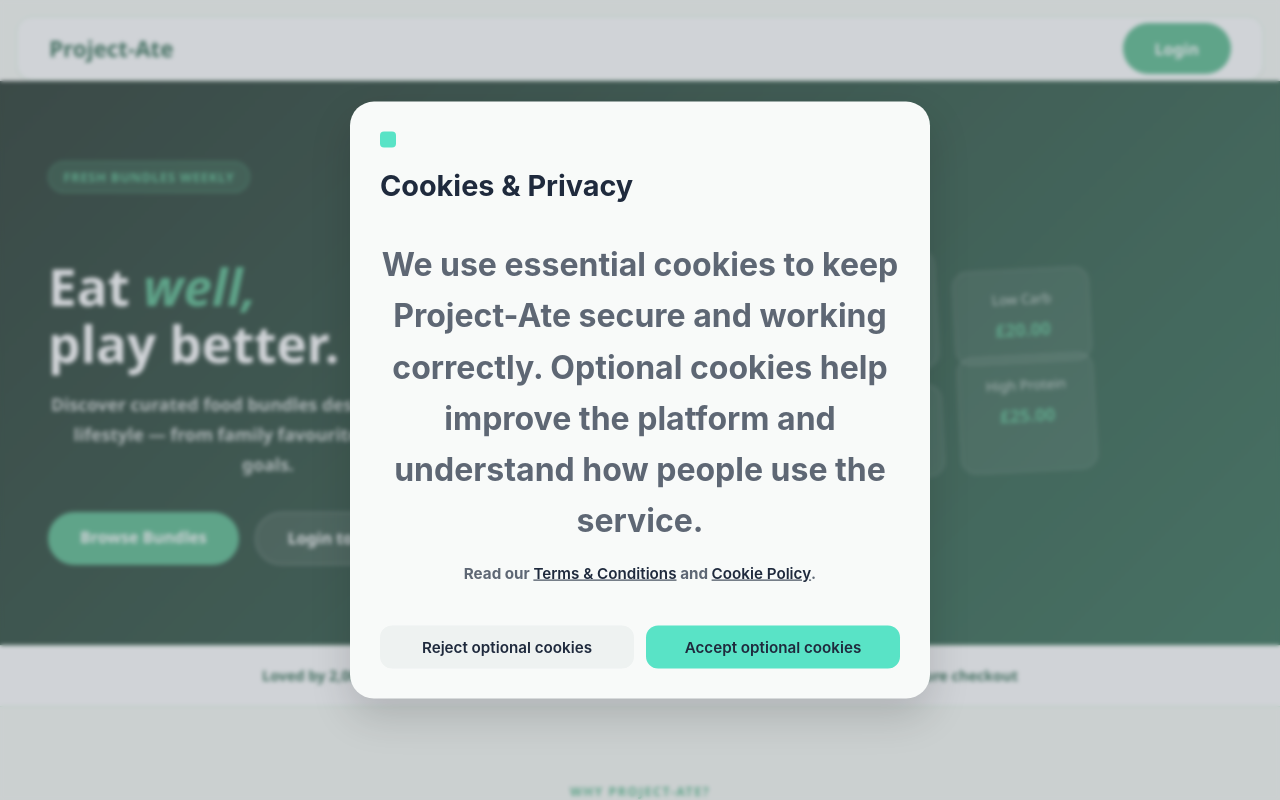
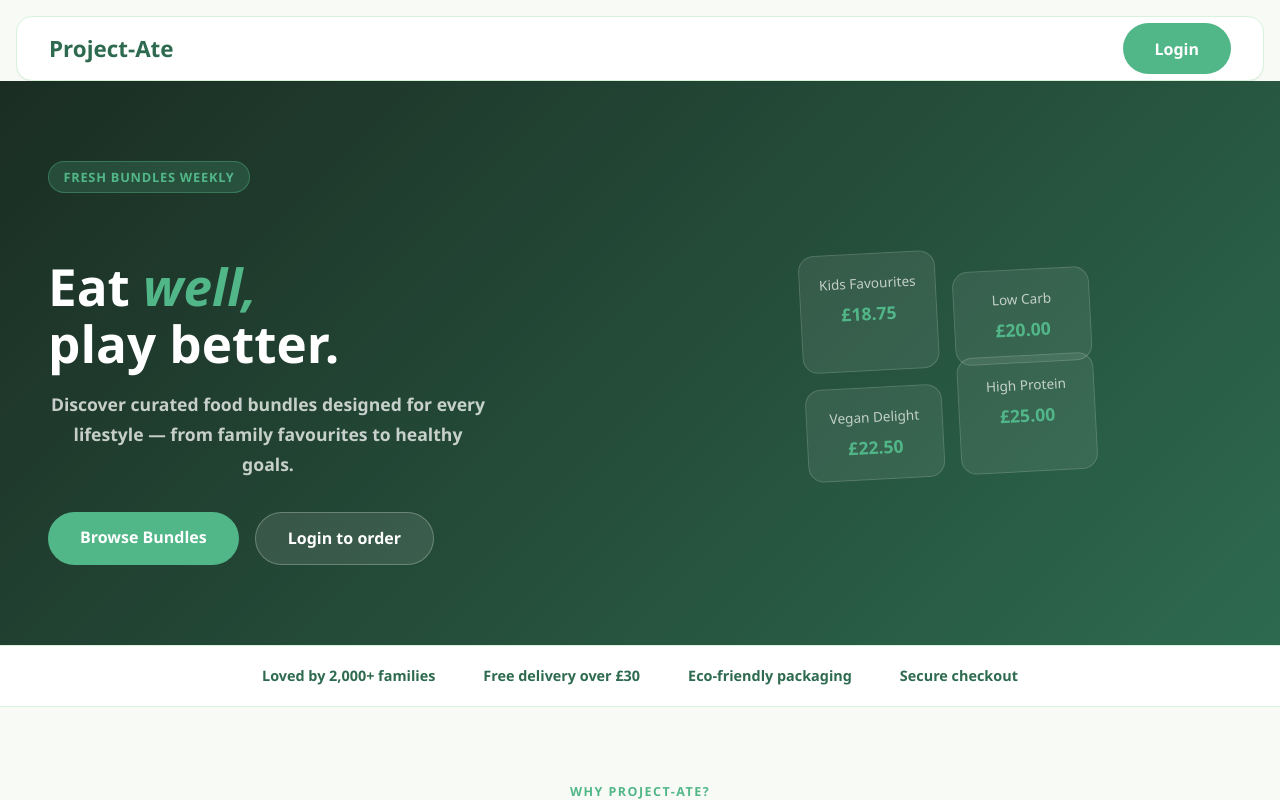
Before and after one commit to Project-Ate-COM2020/Project-Ate, a React app in the folder frontend/: page / in a window 1280 px wide. Shown: the top 800 px of the page. Built offline with nearby package versions, Linux system fonts and the light colour scheme; no server answers; the HTML template or start-up script is replaced by a standard one.

Commit message:
updated_cookies

```diff
--- a/frontend/src/api-legacy/cookieConsentApi.js
+++ /dev/null
@@ -1,26 +0,0 @@
-export async function sendCookieConsent(choice) {
-    try {
-      const response = await fetch("/api/cookie-consent", {
-        method: "POST",
-        headers: {
-          "Content-Type": "application/json",
-        },
-        credentials: "include",
-        body: JSON.stringify({
-          consent: choice,
-          consentVersion: "1.0",
-          timestamp: new Date().toISOString(),
-        }),
-      });
-
-      if (!response.ok) {
-        throw new Error("Failed to record cookie consent");
-      }
-
-      return await response.json();
-
-    } catch (error) {
-      console.error("Cookie consent API error:", error);
-      throw error;
-    }
-  }
--- a/frontend/src/cookiePopup/cookiesConsent.jsx
+++ b/frontend/src/cookiePopup/cookiesConsent.jsx
@@ -1,10 +1,9 @@
-// for testing you need to reset the locat storage on the website using this localStorage.removeItem("cookie_consent_choice_v1")
-
-
+// for testing you need to reset the locat storage on the website using this
+// - >
+// localStorage.removeItem("cookie_consent_choice_v1")
 
 import { useEffect, useState } from "react";
-import { Link, useLocation } from "react-router-dom";
-import { sendCookieConsent } from "../api-legacy/cookieConsentApi";
+import { Link, useLocation, useNavigate } from "react-router-dom";
 import "./cookiesConsentStyle.css";
 
 const CONSENT_KEY = "cookie_consent_choice_v1";
@@ -12,15 +11,15 @@ const CONSENT_KEY = "cookie_consent_choice_v1";
 export default function CookiesConsent() {
   const [isOpen, setIsOpen] = useState(false);
   const location = useLocation();
+  const navigate = useNavigate();
 
   useEffect(() => {
     const savedChoice = localStorage.getItem(CONSENT_KEY);
     const path = location.pathname;
 
-    const isHome = path === "/";
     const isLogin = path === "/login";
 
-    if ((isHome && !savedChoice) || (isLogin && savedChoice !== "accepted")) {
+    if (isLogin && (savedChoice === null || savedChoice === "rejected")) {
       setIsOpen(true);
       document.body.style.overflow = "hidden";
     } else {
@@ -33,18 +32,15 @@ export default function CookiesConsent() {
     };
   }, [location.pathname]);
 
-  const handleChoice = async (choice) => {
+  const handleChoice = (choice) => {
     localStorage.setItem(CONSENT_KEY, choice);
-
-
-    try {
-      await sendCookieConsent(choice);
-    } catch (err) {
-      console.error("Consent logging failed:", err);
-    }
 
     setIsOpen(false);
     document.body.style.overflow = "";
+
+    if (choice === "rejected") {
+      navigate("/");
+    }
   };
 
   if (!isOpen) return null;
@@ -68,8 +64,8 @@ export default function CookiesConsent() {
 
         <p id="cookie-description" className="cookie-text">
           We use essential cookies to keep Project-Ate secure and working
-          correctly. Optional cookies help improve the platform and understand
-          how people use the service.
+          correctly. Cookies help improve the platform and understand how
+          people use the service.
         </p>
 
         <p className="cookie-text small">
@@ -90,7 +86,7 @@ export default function CookiesConsent() {
             className="cookie-btn secondary"
             onClick={() => handleChoice("rejected")}
           >
-            Reject optional cookies
+            Reject cookies
           </button>
 
           <button
@@ -98,7 +94,7 @@ export default function CookiesConsent() {
             className="cookie-btn primary"
             onClick={() => handleChoice("accepted")}
           >
-            Accept optional cookies
+            Accept cookies
           </button>
         </div>
       </div>
```
